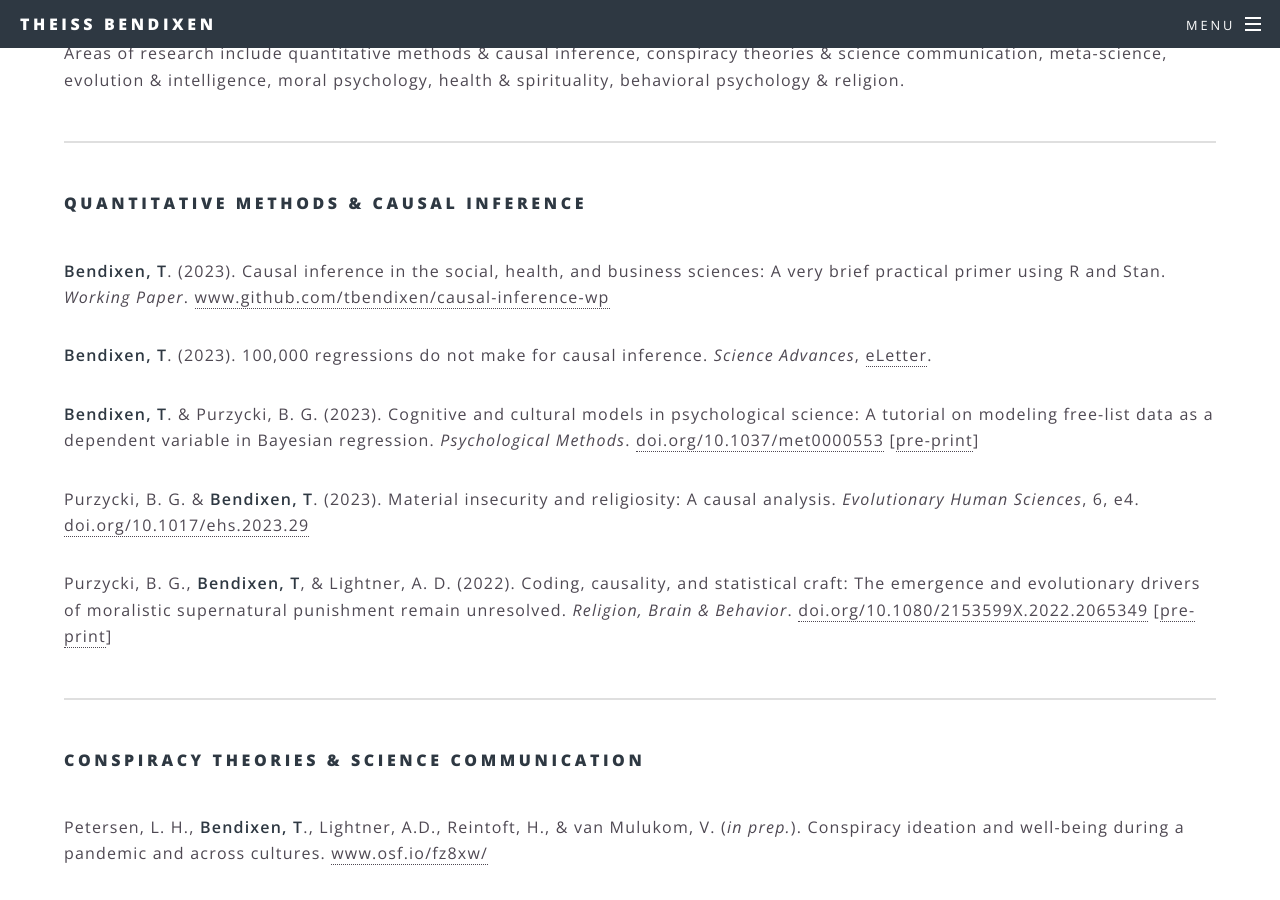
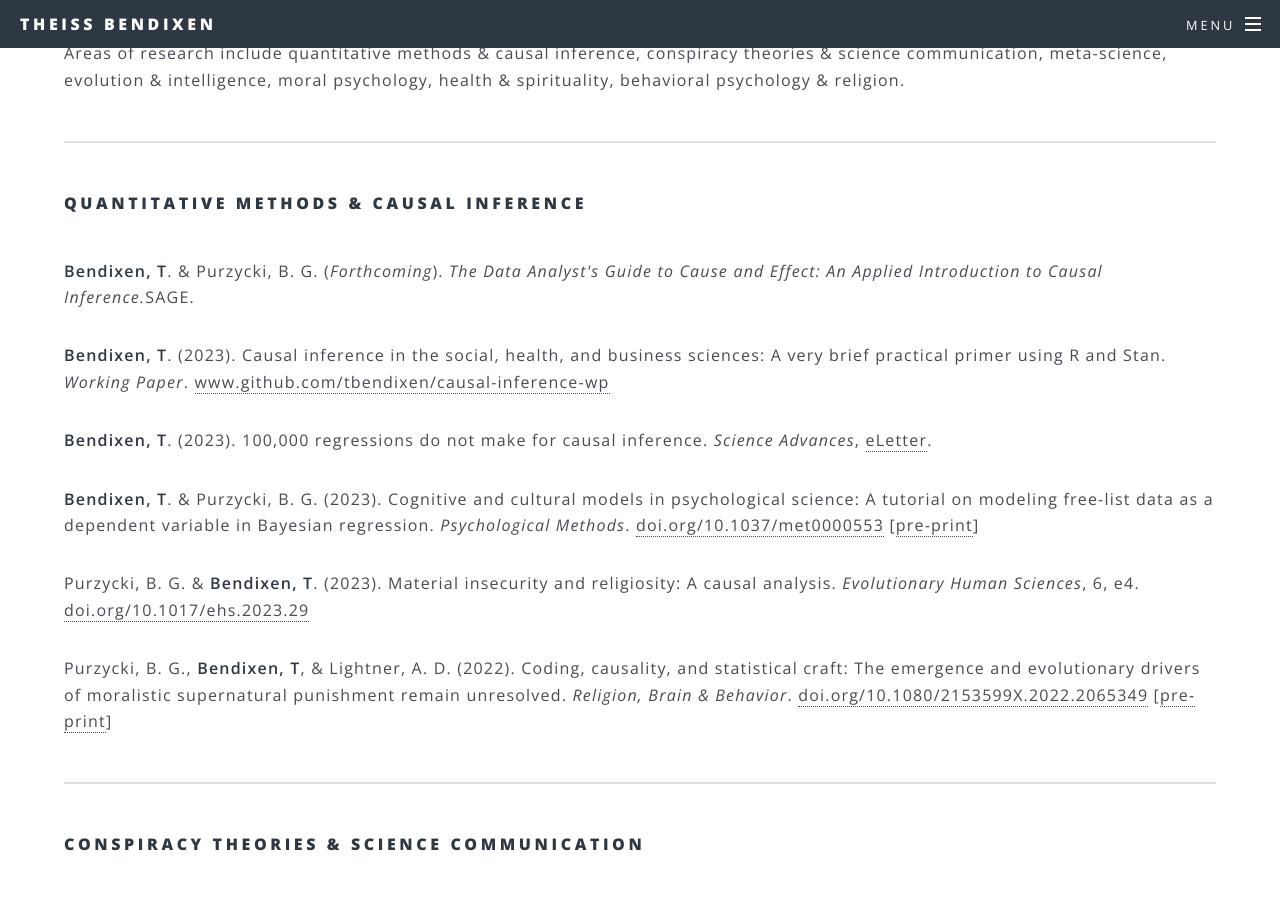
Before and after one commit to tbendixen/tbendixen.github.io, a Jekyll site: the page built from research.html, in a window 1280 px wide and 900 px high, scrolled down 450 px. Built offline with Jekyll 4.4.1, drawn with Linux system fonts in a browser that asks for light colours.

Commit message:
Update research.html

```diff
--- a/research.html
+++ b/research.html
@@ -10,6 +10,7 @@ title: Research
 				<hr />
 				<h4>Quantitative methods & Causal inference</h4>
 				<br />
+				<p><b>Bendixen, T</b>. & Purzycki, B. G. (<i>Forthcoming</i>). <i>The Data Analyst's Guide to Cause and Effect: An Applied Introduction to Causal Inference.</i>SAGE.</a></p>
 				<p><b>Bendixen, T</b>. (2023). Causal inference in the social, health, and business sciences: A very brief practical primer using R and Stan.
 					<i>Working Paper</i>. <a href="https://github.com/tbendixen/causal-inference-wp">www.github.com/tbendixen/causal-inference-wp</a></p>
 				<p><b>Bendixen, T</b>. (2023). 100,000 regressions do not make for causal inference. <i>Science Advances</i>, <a href="https://www.science.org/doi/10.1126/sciadv.abn3517#elettersSection">eLetter</a>.</p>
```
